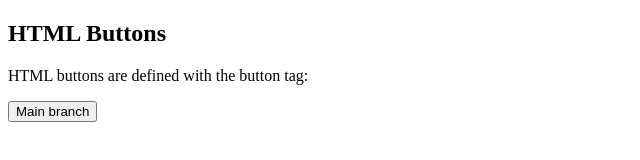
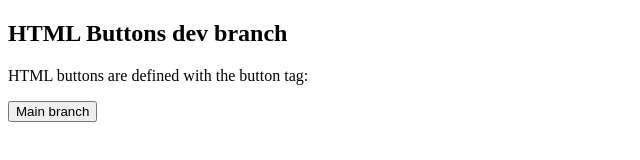
Before and after one commit to akash212052/CI-CD-tool, a plain HTML site: page index.html in a window 1280 px wide. Shown: the whole page, without its empty margins (0-640 px from the left). Drawn offline with Linux system fonts and the light colour scheme.

Commit message:
Update index.html

```diff
--- a/index.html
+++ b/index.html
@@ -2,7 +2,7 @@
 <html>
 <body>
 
-<h2>HTML Buttons</h2>
+<h2>HTML Buttons dev branch</h2>
 <p>HTML buttons are defined with the button tag:</p>
 
 <button>Main branch</button>
```
